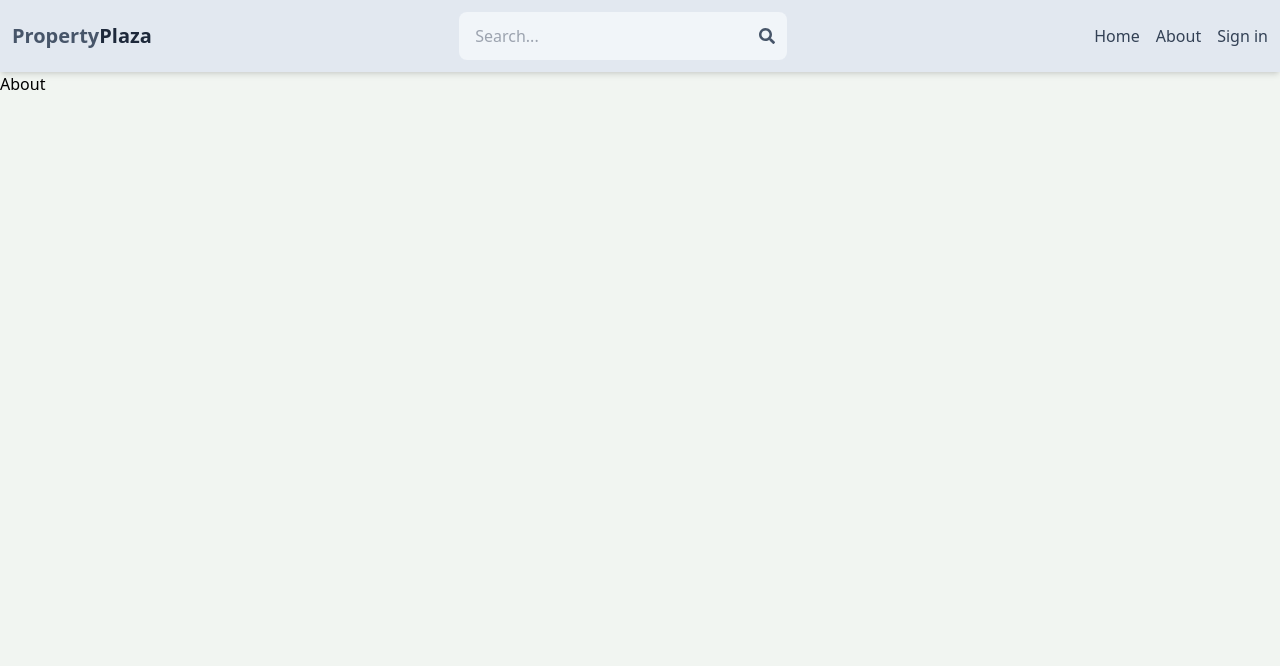
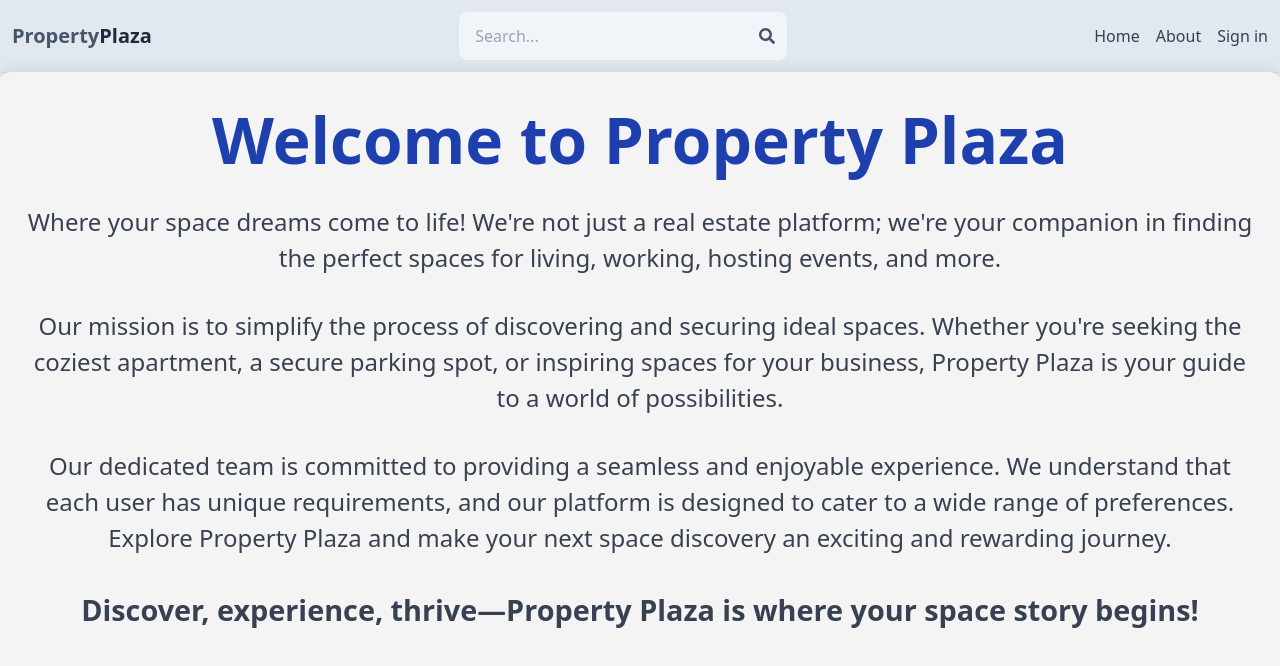
Before and after one commit to MrShivam001/mern-estate, a React (Vite) app in the folder client/: page /about in a window 1280 px wide. Shown: the top 666 px of the page. Built offline with nearby package versions, Linux system fonts and the light colour scheme; no server answers.

Commit message:
completed final touch to about page

```diff
--- a/client/src/pages/About.jsx
+++ b/client/src/pages/About.jsx
@@ -1,9 +1,66 @@
-import React from 'react'
+// import React from 'react';
 
-function About() {
+// export default function About() {
+//   return (
+//     <div className='py-20 px-4 max-w-6xl mx-auto'>
+//       <h1 className='text-3xl font-bold mb-4 text-slate-800'>About Property Plaza</h1>
+//       <p className='mb-4 text-slate-700'>Welcome to Property Plaza, where your space dreams come to life! We're not just a real estate platform; we're your companion in finding the perfect spaces for living, working, hosting events, and more.</p>
+//       <p className='mb-4 text-slate-700'>
+//         Our mission is to simplify the process of discovering and securing ideal spaces. Whether you're seeking the coziest apartment, a secure parking spot, or inspiring spaces for your business, Property Plaza is your guide to a world of possibilities.
+//       </p>
+//       <p className='mb-4 text-slate-700'>Our dedicated team is committed to providing a seamless and enjoyable experience. We understand that each user has unique requirements, and our platform is designed to cater to a wide range of preferences. Explore Property Plaza and make your next space discovery an exciting and rewarding journey.</p>
+//       <p className='mb-4 text-slate-700'>Discover, experience, thrive—Property Plaza is where your space story begins!</p>
+//     </div>
+//   );
+// }
+import React from 'react';
+
+export default function About() {
+  const styles = {
+    aboutContainer: {
+      padding: '20px',
+      backgroundColor: '#f4f4f4',
+      borderRadius: '10px',
+      boxShadow: '0px 0px 20px rgba(0, 0, 0, 0.1)',
+      textAlign: 'center',
+    },
+    heading: {
+      fontSize: '4rem',
+      fontWeight: 'bold',
+      marginBottom: '1rem',
+      color: '#1e40af', // Blue color
+    },
+    paragraph: {
+      fontSize: '1.5rem',
+      marginBottom: '2rem',
+      color: '#374151', // Gray color
+    },
+    boldText: {
+      fontSize: '1.8rem',
+      fontWeight: 'bold',
+      marginBottom: '2rem',
+      color: '#374151', // Gray color
+    },
+    animated: {
+      animation: 'fadeInUp 1s ease-in-out',
+    },
+  };
+
   return (
-    <div>About</div>
-  )
+    <div style={styles.aboutContainer}>
+      <h1 style={styles.heading}>Welcome to Property Plaza</h1>
+      <p style={styles.paragraph}>
+        Where your space dreams come to life! We're not just a real estate platform; we're your companion in finding the perfect spaces for living, working, hosting events, and more.
+      </p>
+      <p style={styles.paragraph}>
+        Our mission is to simplify the process of discovering and securing ideal spaces. Whether you're seeking the coziest apartment, a secure parking spot, or inspiring spaces for your business, Property Plaza is your guide to a world of possibilities.
+      </p>
+      <p style={styles.paragraph}>
+        Our dedicated team is committed to providing a seamless and enjoyable experience. We understand that each user has unique requirements, and our platform is designed to cater to a wide range of preferences. Explore Property Plaza and make your next space discovery an exciting and rewarding journey.
+      </p>
+      <p style={{ ...styles.paragraph, ...styles.boldText, ...styles.animated }}>
+        Discover, experience, thrive—Property Plaza is where your space story begins!
+      </p>
+    </div>
+  );
 }
-
-export default About
--- a/client/src/pages/CreateListing.jsx
+++ b/client/src/pages/CreateListing.jsx
@@ -19,7 +19,7 @@ export default function CreateListing() {
     description: '',
     address: '',
     type: 'rent',
-    bedrooms: 1,
+    bedrooms: 0,
     bathrooms: 1,
     regularPrice: 50,
     discountPrice: 0,
@@ -340,7 +340,7 @@ export default function CreateListing() {
               <input
                 type='number'
                 id='bedrooms'
-                min='1'
+                min='0'
                 max='10'
                 required
                 className='p-3 border border-gray-300 rounded-lg'
--- a/client/src/pages/UpdateListing.jsx
+++ b/client/src/pages/UpdateListing.jsx
@@ -20,7 +20,7 @@ export default function CreateListing() {
     description: '',
     address: '',
     type: 'rent',
-    bedrooms: 1,
+    bedrooms: 0,
     bathrooms: 1,
     regularPrice: 50,
     discountPrice: 0,
@@ -262,7 +262,7 @@ export default function CreateListing() {
               <input
                 type='number'
                 id='bedrooms'
-                min='1'
+                min='0'
                 max='10'
                 required
                 className='p-3 border border-gray-300 rounded-lg'
```
